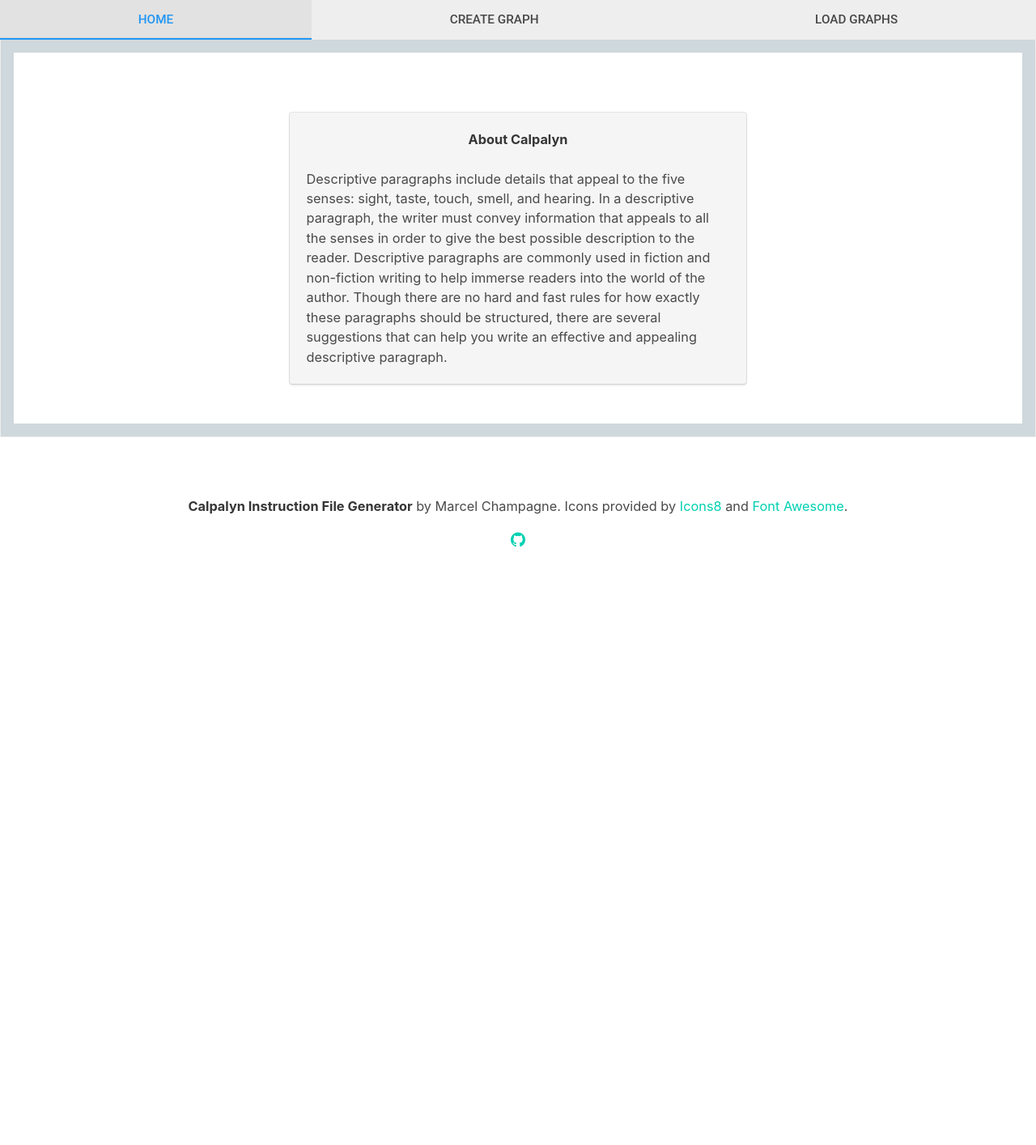
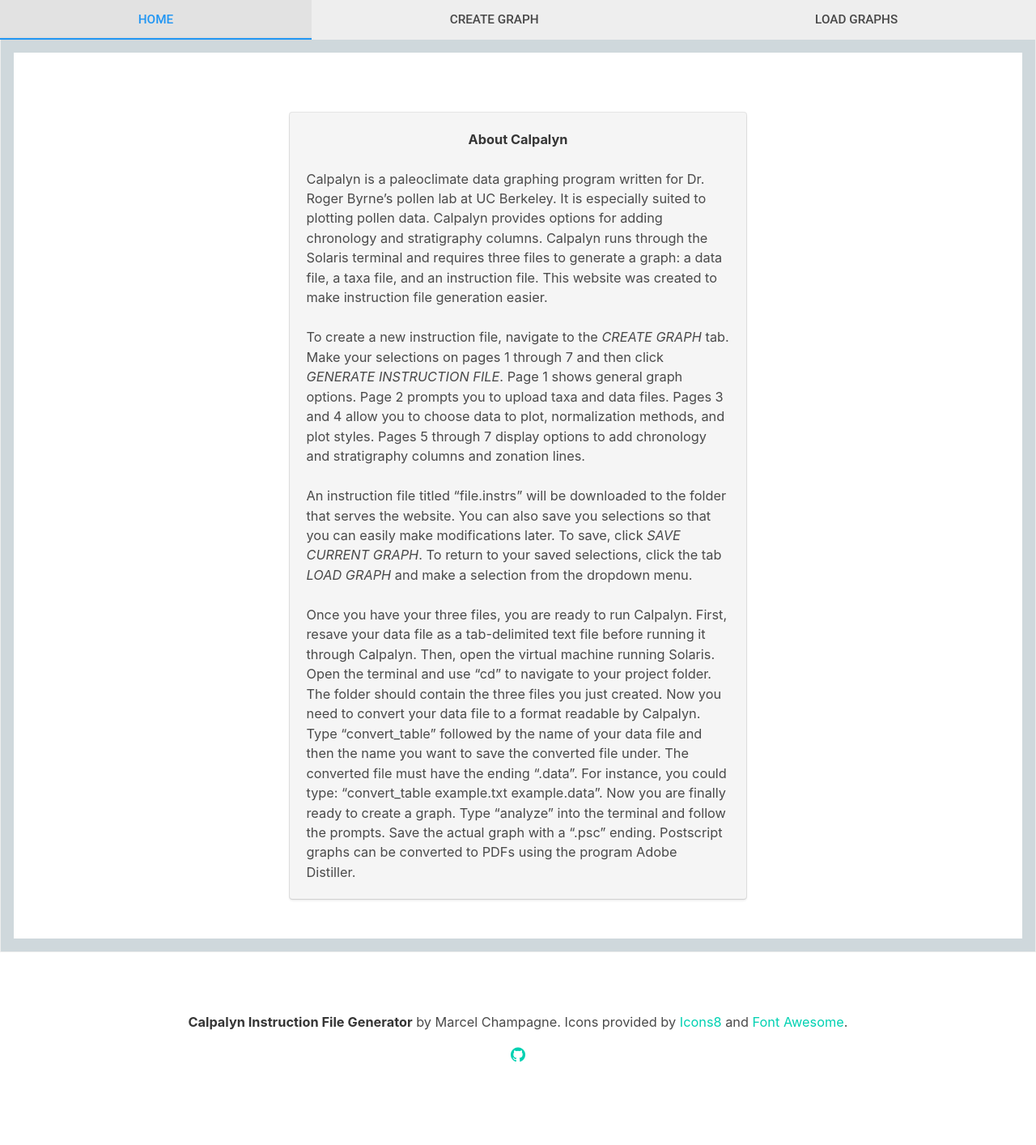
Before and after one commit to mnaircckel/calpalyn-web-gen, a Flask app: page / in a window 1280 px wide. Shown: the whole page at 81% size. Before the commit the page ends 675 px from the top, so only its background shows below. Run offline with Flask 2, Linux system fonts and the light colour scheme.

Commit message:
Final documentation

```diff
--- a/templates/index.html
+++ b/templates/index.html
@@ -23,9 +23,19 @@
         <box-container>
           <center><strong>About Calpalyn</strong></center>
           <br />
-          <p>Descriptive paragraphs include details that appeal to the five senses: sight, taste, touch, smell, and hearing. In a descriptive paragraph, the writer must convey information that appeals to all the senses in order to give the best possible
-            description to the reader. Descriptive paragraphs are commonly used in fiction and non-fiction writing to help immerse readers into the world of the author. Though there are no hard and fast rules for how exactly these paragraphs should be
-            structured, there are several suggestions that can help you write an effective and appealing descriptive paragraph.</p>
+          <p>
+
+            Calpalyn is a paleoclimate data graphing program written for Dr. Roger Byrne’s pollen lab at UC Berkeley. It is especially suited to plotting pollen data. Calpalyn provides options for adding chronology and stratigraphy columns. Calpalyn runs through the Solaris terminal and requires three files to generate a graph: a data file, a taxa file, and an instruction file. This website was created to make instruction file generation easier.
+            <br />
+            <br />
+            To create a new instruction file, navigate to the <i>CREATE GRAPH</i> tab. Make your selections on pages 1 through 7 and then click <i>GENERATE INSTRUCTION FILE</i>. Page 1 shows general graph options. Page 2 prompts you to upload taxa and data files. Pages 3 and 4 allow you to choose data to plot, normalization methods, and plot styles. Pages 5 through 7 display options to add chronology and stratigraphy columns and zonation lines.
+            <br />
+            <br />
+            An instruction file titled “file.instrs” will be downloaded to the folder that serves the website. You can also save you selections so that you can easily make modifications later. To save, click <i>SAVE CURRENT GRAPH</i>. To return to your saved selections, click the tab <i>LOAD GRAPH</i> and make a selection from the dropdown menu.
+            <br />
+            <br />
+            Once you have your three files, you are ready to run Calpalyn. First, resave your data file as a tab-delimited text file before running it through Calpalyn. Then, open the virtual machine running Solaris. Open the terminal and use “cd” to navigate to your project folder. The folder should contain the three files you just created. Now you need to convert your data file to a format readable by Calpalyn. Type “convert_table” followed by the name of your data file and then the name you want to save the converted file under. The converted file must have the ending “.data”. For instance, you could type: “convert_table example.txt example.data”. Now you are finally ready to create a graph. Type “analyze” into the terminal and follow the prompts. Save the actual graph with a “.psc” ending. Postscript graphs can be converted to PDFs using the program Adobe Distiller.
+        </p>
         </box-container>
       </ui-tab>
 
@@ -97,14 +107,20 @@
               <label class="label">Data File</label>
               <ui-alert :dismissible="false">Your data file contains all the actual data to be graphed. Create your file in Excel and save as a .csv file. The first cell should contain two numbers separated by a space. The first number indicates the number of rows, and the second number indicates the number of columns. Note that both of these numbers must be entered as one less than the actual number of rows and columns in the file because the numbers indicate the number of rows and columns of actual data and disregard the initial cell as metadata. The rest of the first column should be filled with data levels (usually depths). The numbers in the first row should match the numbers identifying each taxon in the taxa file. All other boxes are filled with your actual data. Make sure that there are not any duplicate numbers in the first column or row and that numbering is in order from least to greatest. No numbers may be more than 4 digits long. Fill any blanks with zeros.</ui-alert>
               <li>
-                <ui-fileupload raised @change="uploadDataFile" label="Choose a data file" color="primary" name="dataFile"></ui-fileupload>
+                <a href="{{ url_for('static', filename='examples/example.csv') }}"><ui-button raised color="primary">Download example data file</ui-button></a>
+              </li>
+              <li>
+                <ui-fileupload raised @change="uploadDataFile" label="Upload data file" color="primary" name="dataFile"></ui-fileupload>
               </li>
               <br />
 
               <label class="label">Taxa File</label>
               <ui-alert :dismissible="false">Your taxa file contains identifying numbers that correspond to the text labels that will appear on your graph. Negative numbers are usually reserved for pre-calculated sums and normalization factors. Numbers must be in order from least to greatest. All names and numbers must be unique. Do not add any special characters other than the ones that appear in the example file. If you are starting from scratch, you may want to simply copy and modify the provided example taxa file. The taxa file can be edited in any text editor, but make sure to save the file with a .taxa file extension.</ui-alert>
               <li>
-                <ui-fileupload raised @change="uploadTaxaFile" label="Choose a taxa file" color="primary" name="taxaFile"></ui-fileupload>
+                <a href="{{ url_for('static', filename='examples/example.taxa') }}"><ui-button raised color="primary">Download example data file</ui-button></a>
+              </li>
+              <li>
+                <ui-fileupload raised @change="uploadTaxaFile" label="Upload taxa file" color="primary" name="taxaFile"></ui-fileupload>
               </li>
               <br />
 
```
Also changed, not shown: static/examples/example.csv (added, +23 -0 lines), 1 other file.
